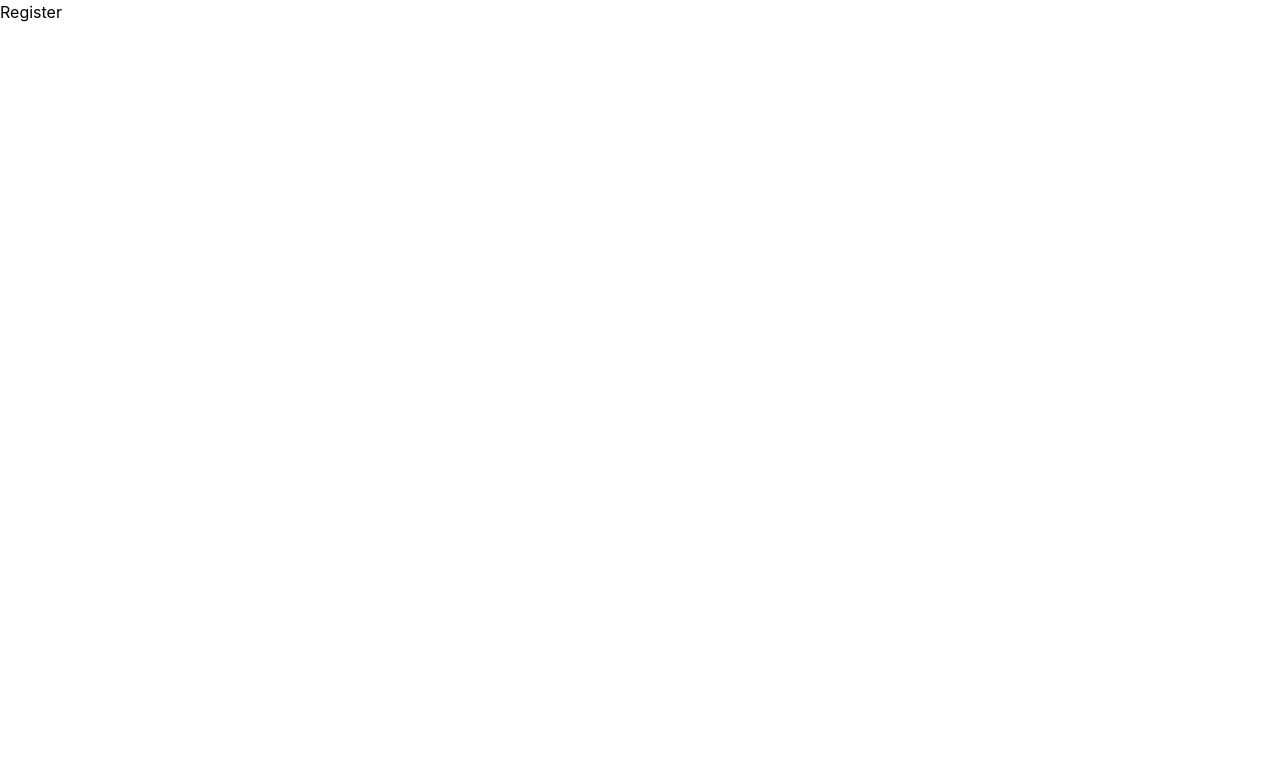
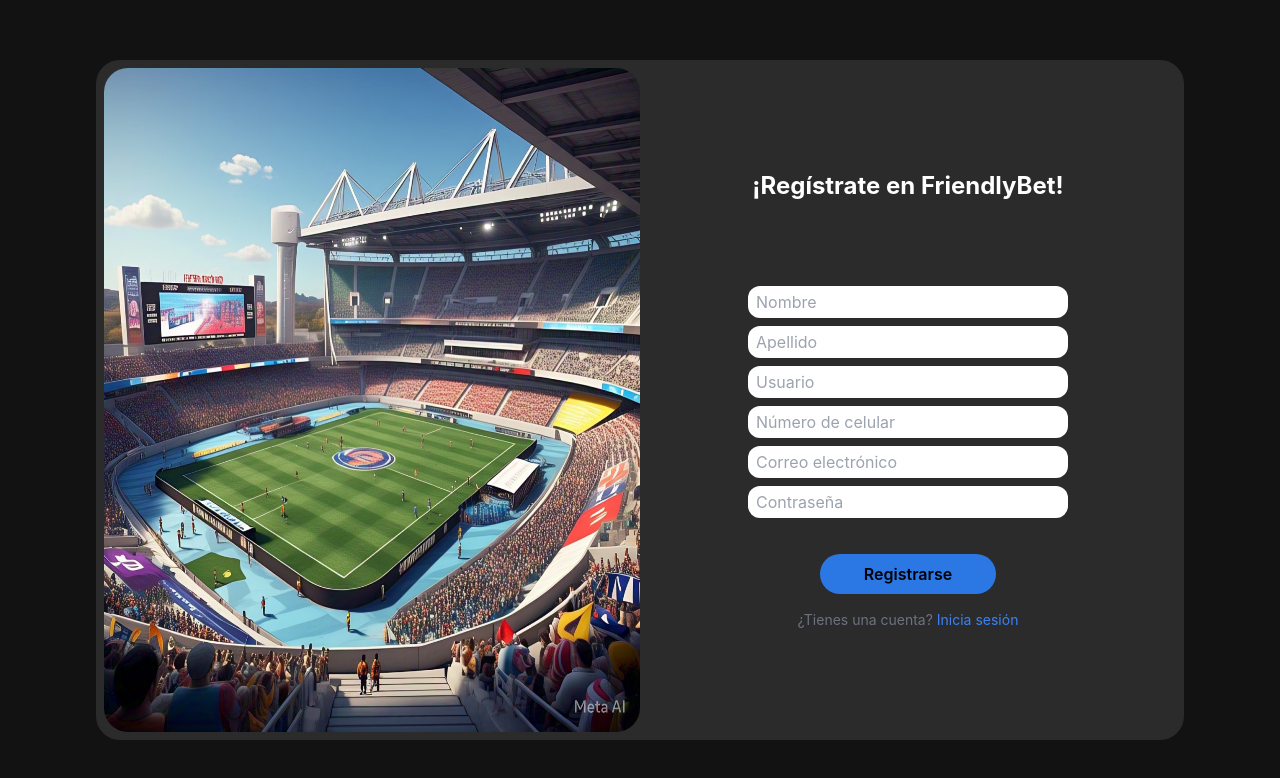
Before and after one commit to nicoclo205/web-nico-project-fe, a React (Vite) app: page /register in a window 1280 px wide. Shown: the top 778 px of the page. Built offline with nearby package versions, Linux system fonts and the light colour scheme.

Commit message:
changes in the register view

```diff
--- a/src/Register.tsx
+++ b/src/Register.tsx
@@ -1,15 +1,137 @@
+import React, { useState } from 'react';
+import './index.css';
+import axios from 'axios';
+import { useNavigate } from 'react-router-dom';
 
 interface RegisterProps {
     onRegister?: (name: string, lastName: string, username: string, phoneNum: string,
-                email: string, password: string, dateOfCreation: Date, profilePicture: string) => void;
+                email: string, password: string) => void;
 }
 
-function Register() {
+function Register({onRegister}: RegisterProps) {
+    const navigate = useNavigate();
+    const [name, setName] = useState<string>("")
+    const [lastName, setLastName] = useState<string>("")
+    const [username, setUsername] = useState<string>("")
+    const [phoneNum, setPhoneNum] = useState<string>("")
+    const [email, setEmail] = useState<string>("")
+    const [password, setPassword] = useState<string>("")
+
+    const handleNameChange = (e: React.ChangeEvent<HTMLInputElement>) => {
+        setName(e.target.value)
+    };
+
+    const handleLastNameChange = (e: React.ChangeEvent<HTMLInputElement>) => {
+        setLastName(e.target.value)
+    };
+
+    const handleUsernameChange = (e: React.ChangeEvent<HTMLInputElement>) => {
+        setUsername(e.target.value)
+    };
+
+    const handlePhoneNumChange = (e: React.ChangeEvent<HTMLInputElement>) => {
+        setPhoneNum(e.target.value)
+    };
+
+    const handleEmailChange = (e: React.ChangeEvent<HTMLInputElement>) => {
+        setEmail(e.target.value)
+    };
+
+    const handlePasswordChange = (e: React.ChangeEvent<HTMLInputElement>) => {
+        setPassword(e.target.value)
+    };
+
+    const handleSubmit = async (e: React.FormEvent<HTMLButtonElement>) => {
+        e.preventDefault();
+
+        const API_URL = process.env.REACT_APP_API_URL || 'http://localhost:8000/api';
+
+        try {
+            const userData = {
+                name,
+                lastName,
+                username,
+                phoneNum,
+                email,
+                password
+            };
+
+            const response = await axios.post(`${API_URL}/users/register`, userData);
+
+            if (response.status === 201) {
+                // Si la respuesta es exitosa
+                if (onRegister) {
+                    onRegister(name, lastName, username, phoneNum, email, password);
+                }
+                // Redirigir al usuario a la página de inicio de sesión o dashboard
+                navigate('/login');
+            }
+        } catch (error) {
+            console.error('Error al registrar usuario:', error);
+            // Aquí podrías manejar errores específicos y mostrarlos al usuario
+        }
+    };
+
+    const handleLogin = (e: React.MouseEvent<HTMLAnchorElement>) => {
+        e.preventDefault();
+        navigate('/login');
+    }
+
     return (
-        <div>
-        <h1>Register</h1>
+        <div className="w-full min-h-screen bg-myBlack flex justify-center items-center font-sans">
+            <div className="w-[85vw] h-[85vh] rounded-3xl bg-myGray flex justify-between items-center p-2">
+
+            <img src="imagen_prueba.jpeg" alt="Imagen del registro" className="w-1/2 h-full rounded-3xl" />
+
+                <section className="w-1/2 h-full flex flex-col justify-center items-center">
+                    <div className="text-white text-2xl mb-16 font-bold">
+                        <h1>¡Regístrate en FriendlyBet!</h1>
+                    </div>
+
+                    <section className="text-white font-sans w-96 flex flex-col justify-around py-5 items-center">
+                        <input type="text" placeholder="Nombre"
+                            className="border-spacing-2 rounded-xl h-8 w-80 p-2 text-black mb-2"
+                            onChange={handleNameChange}
+                            value={name} />
+
+                        <input type="text" placeholder="Apellido"
+                            className="border-spacing-2 rounded-xl h-8 w-80 p-2 text-black mb-2"
+                            onChange={handleLastNameChange}
+                            value={lastName} />
+
+                        <input type="text" placeholder="Usuario"
+                            className="border-spacing-2 rounded-xl h-8 w-80 p-2 text-black mb-2"
+                            onChange={handleUsernameChange}
+                            value={username} />
+
+                        <input type="text" placeholder="Número de celular"
+                            className="border-spacing-2 rounded-xl h-8 w-80 p-2 text-black mb-2"
+                            onChange={handlePhoneNumChange}
+                            value={phoneNum} />
+
+                        <input type="email" placeholder="Correo electrónico"
+                            className="border-spacing-2 rounded-xl h-8 w-80 p-2 text-black mb-2"
+                            onChange={handleEmailChange}
+                            value={email} />
+
+                        <input type="password" placeholder="Contraseña"
+                            className="border-spacing-2 rounded-xl h-8 w-80 p-2 text-black mb-2"
+                            onChange={handlePasswordChange}
+                            value={password} />
+                    </section>
+
+                    <section className="w-96 flex flex-col items-center mt-2">
+                        <button className="bg-myBlue w-44 h-10 rounded-full mb-4 font-semibold hover:bg-blue-200" onClick={handleSubmit}>Registrarse</button>
+
+                        <p className="text-gray-500 text-sm">¿Tienes una cuenta?
+                            <a href="" onClick={handleLogin} className="text-blue-500 hover:text-blue-200"> Inicia sesión</a>
+                        </p>
+                    </section>
+                </section>
+
+            </div>
         </div>
     );
-    }
+}
 
 export default Register;
```
